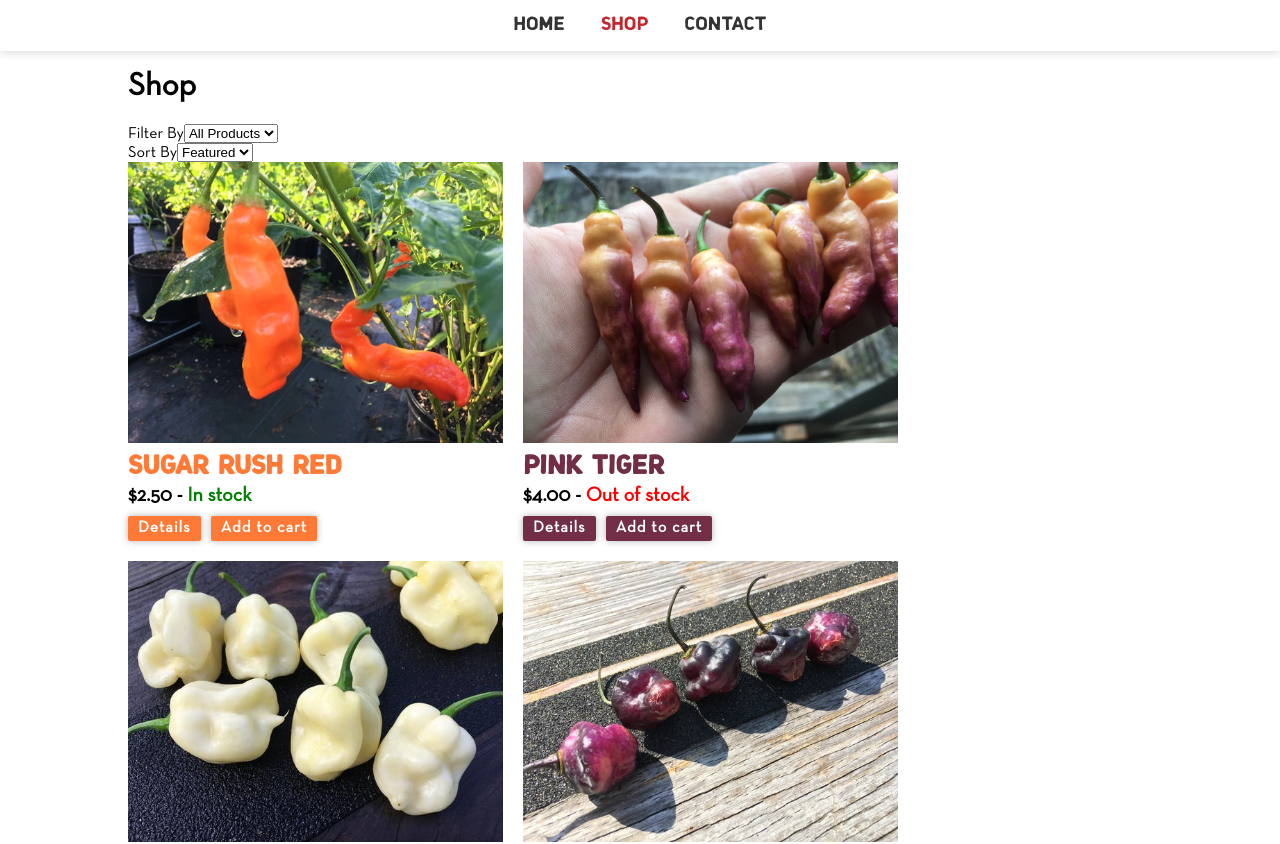
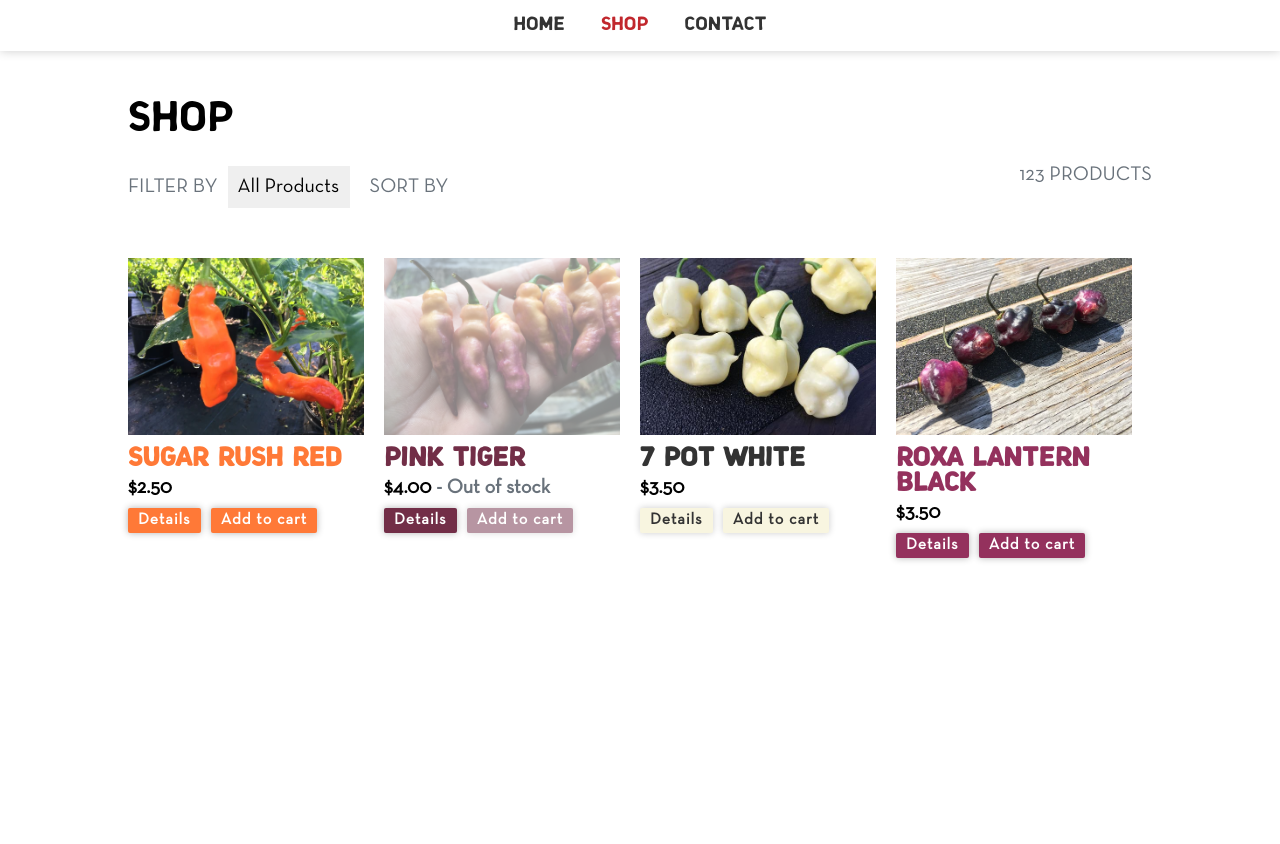
Before and after one commit to JackRKelly/JacksPeppers, a React (Create React App) app in the folder client/: page /shop in a window 1280 px wide. Shown: the top 844 px of the page. After the commit the page ends 800 px from the top, so only its background shows below. Built offline with nearby package versions, Linux system fonts and the light colour scheme.

Commit message:
Added select option mapping component, styled shop page

```diff
--- a/client/src/App.scss
+++ b/client/src/App.scss
@@ -1,7 +1,7 @@
 @import "./assets/variables.scss";
 
 nav.navigation.desktop {
-  background-color: white;
+  background-color: $white;
   box-shadow: 0 0 10px rgba(0, 0, 0, 0.2);
   .navigation-list {
     margin: 0;
--- a/client/src/assets/variables.scss
+++ b/client/src/assets/variables.scss
@@ -1,5 +1,7 @@
+$white: #fff;
+$black: #000;
 $gray: #333;
-$lightgray: #808080;
+$lightgray: #69727b;
 $red: #c1272d;
 
 @mixin main {
--- a/client/src/components/ProductCard/ProductCard.tsx
+++ b/client/src/components/ProductCard/ProductCard.tsx
@@ -29,6 +29,7 @@ const ProductCard: React.FC<Props> = (props) => {
         src={imagePath}
         alt={`${title} Pepper.`}
         className="product-card--image"
+        style={{ opacity: inStock ? 1 : 0.5 }}
       />
       <h1
         className="product-card--title"
@@ -39,12 +40,9 @@ const ProductCard: React.FC<Props> = (props) => {
         {title}
       </h1>
       <h4 className="product-card--price">
-        ${price.toFixed(2)} -{" "}
-        <span
-          className="product-card--availability"
-          style={{ color: inStock ? "green" : "red" }}
-        >
-          {inStock ? "In stock" : "Out of stock"}
+        ${price.toFixed(2)}
+        <span className="product-card--availability">
+          {!inStock ? " - Out of stock" : ""}
         </span>
       </h4>
       <Link
@@ -69,6 +67,7 @@ const ProductCard: React.FC<Props> = (props) => {
           boxShadow: invert
             ? "0 0 7px rgba(0, 0, 0, 0.2)"
             : "0 0 7px rgba(0, 0, 0, 0.3)",
+          opacity: inStock ? 1 : 0.5,
         }}
       >
         Add to cart
--- a/client/src/components/ProductCard/index.scss
+++ b/client/src/components/ProductCard/index.scss
@@ -26,14 +26,15 @@
   }
   &--availability {
     margin: 0;
+    color: $lightgray;
   }
   &--link {
     text-decoration: none;
     margin: 10px 10px 0 0;
     padding: 5px 10px;
     border-radius: 2px;
-    background-color: black;
-    color: white;
+    background-color: $black;
+    color: $white;
     display: inline-block;
     @include bezier(200ms);
     font-weight: bold;
--- a/client/src/components/SelectOption/SelectOption.tsx
+++ b/client/src/components/SelectOption/SelectOption.tsx
@@ -2,13 +2,20 @@ import React from "react";
 import "./index.scss";
 
 interface Props {
-  option: string;
+  name: string;
+  options: Array<string>;
 }
 
 const SelectOption: React.FC<Props> = (props) => {
-  const { option } = props;
+  const { options, name } = props;
 
-  return <option value={option}>{option}</option>;
+  return (
+    <select name={name}>
+      {options.map((option) => (
+        <option value={option}>{option}</option>
+      ))}
+    </select>
+  );
 };
 
 export default SelectOption;
--- a/client/src/pages/Home/index.scss
+++ b/client/src/pages/Home/index.scss
@@ -30,7 +30,7 @@ main.home {
       font-size: 22px;
       background-color: $red;
       text-decoration: none;
-      color: white;
+      color: $white;
       border-radius: 3px;
       width: max-content;
       @include bezier(200ms);
--- a/client/src/pages/Shop/Shop.tsx
+++ b/client/src/pages/Shop/Shop.tsx
@@ -14,25 +14,34 @@ const Shop: React.FC = () => {
         <div className="search-settings">
           <div className="search-settings--filter">
             <label htmlFor="filter-select">Filter By</label>
-            <select
+            <SelectOption
               name="filter-select"
-              className="search-settings--filter-select"
-            >
-              <option value="All Products">All Products</option>
-              <option value="7 Pot">7 Pot</option>
-              <option value="Sugar Rush">Sugar Rush</option>
-            </select>
+              options={["All Products", "7 Pot", "Sugar Rush"]}
+            />
+            {/* <select name="filter-select">
+              <SelectOption option="All Products" />
+              <SelectOption option="7 Pot" />
+              <SelectOption option="Sugar Rush" />
+            </select> */}
           </div>
           <div className="search-settings--sort">
             <label htmlFor="sort-select">Sort By</label>
-            <select name="sort-select" className="search-settings--sort-select">
+            {/* <select name="sort-select">
               <SelectOption option="Featured" />
-            </select>
+              <SelectOption option="Best Selling" />
+              <SelectOption option="Alphabetically, A-Z" />
+              <SelectOption option="Alphabetically, Z-A" />
+              <SelectOption option="Price, low to high" />
+              <SelectOption option="Price, high to low" />
+              <SelectOption option="Date, old to new" />
+              <SelectOption option="Date, new to old" />
+            </select> */}
           </div>
-          <span className="search-settings--product-count"></span>
+          <span className="search-settings--quantity">123 Products</span>
         </div>
       </header>
       <div className="search-results">
+        <div className="search-results--list">
           <ProductCard
             id={53}
             title="Sugar Rush Red"
@@ -67,6 +76,7 @@ const Shop: React.FC = () => {
             image="roxa-black.jpg"
           />
         </div>
+      </div>
     </main>
   );
 };
--- a/client/src/pages/Shop/index.scss
+++ b/client/src/pages/Shop/index.scss
@@ -2,4 +2,53 @@
 
 main.shop {
   @include main;
+  header {
+    padding: 50px 0 50px 0;
+    h1 {
+      font: 40px "Hoccen";
+      margin: 0;
+    }
+    .search-settings {
+      margin-top: 25px;
+      & > * {
+        text-transform: uppercase;
+        color: $lightgray;
+        display: inline-block;
+        font-size: 20px;
+      }
+      &--filter {
+        select {
+          margin-left: 10px;
+          font: 20px "Neutra";
+          border: none;
+          -moz-appearance: none;
+          -webkit-appearance: none;
+          appearance: none;
+          padding: 10px;
+          position: relative;
+        }
+      }
+      &--sort {
+        margin-left: 20px;
+        select {
+          margin-left: 10px;
+          font-size: 20px;
+          font: 20px "Neutra";
+          border: none;
+        }
+      }
+      &--quantity {
+        float: right;
+      }
+    }
+  }
+  .search-results {
+    &--list {
+      display: flex;
+      flex-direction: row;
+      align-items: flex-start;
+      justify-content: center;
+      flex-wrap: wrap;
+    }
+  }
 }
```
Also changed, not shown: client/public/manifest.json, client/src/assets/svg/dropdown.svg (added). Lines whose indentation alone changed are shown as unchanged.
